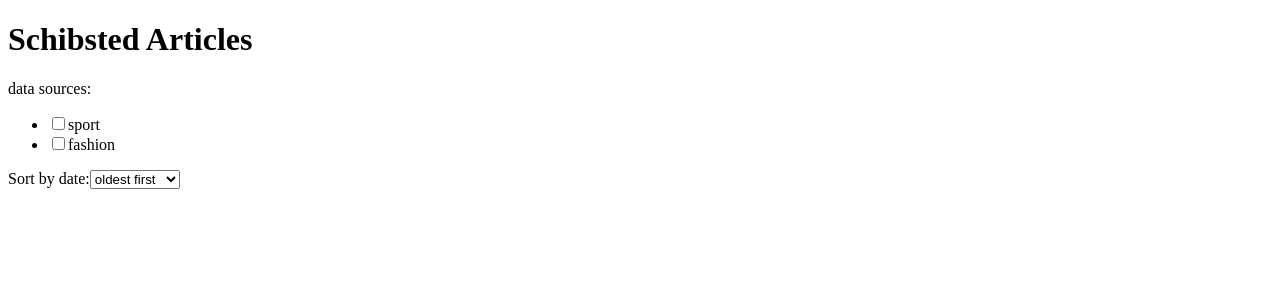
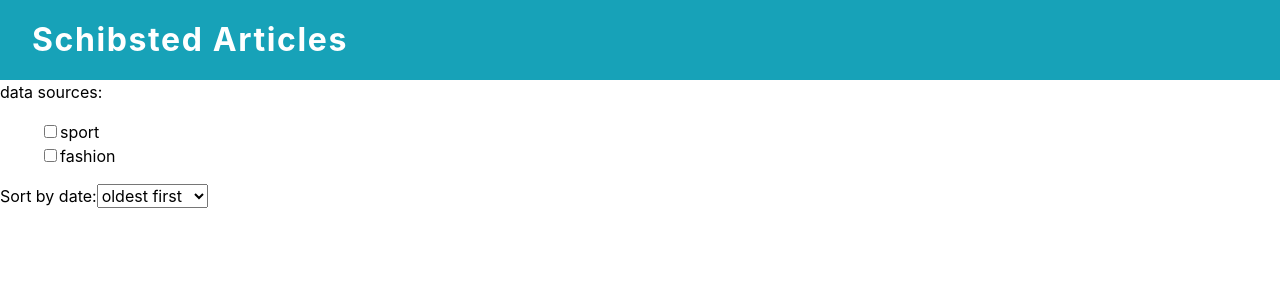
Before and after one commit to lkp25/schibsted, a React app: page / in a window 1280 px wide. Shown: the top 300 px of the page. Built offline with nearby package versions, Linux system fonts and the light colour scheme.

Commit message:
configure basic css structure and styles

```diff
--- /dev/null
+++ b/src/index.css
@@ -0,0 +1,36 @@
+:root {
+  --spacing: 0.1rem;
+  --blue: #007bff;
+  --indigo: #6610f2;
+  --purple: #6f42c1;
+  --pink: #e83e8c;
+  --red: #dc3545;
+  --orange: #fd7e14;
+  --yellow: #ffc107;
+  --green: #28a745;
+  --teal: #20c997;
+  --cyan: #17a2b8;
+  --white: #fff;
+  --gray: #6c757d;
+  --gray-dark: #343a40;
+  --primary: #007bff;
+  --secondary: #6c757d;
+  --success: #28a745;
+  --info: #17a2b8;
+  --warning: #ffc107;
+  --danger: #dc3545;
+  --light: #f8f9fa;
+  --dark: #343a40;
+  --breakpoint-xs: 0;
+  --breakpoint-sm: 576px;
+  --breakpoint-md: 768px;
+  --breakpoint-lg: 992px;
+  --breakpoint-xl: 1200px;
+  --font-family-sans-serif: -apple-system, BlinkMacSystemFont, 'Segoe UI',
+    Roboto, 'Helvetica Neue', Arial, 'Noto Sans', sans-serif,
+    'Apple Color Emoji', 'Segoe UI Emoji', 'Segoe UI Symbol', 'Noto Color Emoji';
+}
+
+body {
+  font-family: var(--font-family-sans-serif);
+}
--- a/src/index.tsx
+++ b/src/index.tsx
@@ -1,4 +1,6 @@
 import ReactDOM from 'react-dom';
 import { App } from './App';
+import './reset.css';
+import './index.css';
 
 ReactDOM.render(<App />, document.getElementById('root'));
--- /dev/null
+++ b/src/pages/articles/Articles.css
@@ -0,0 +1,9 @@
+.articles__title {
+  padding: 1rem 2rem;
+  background: var(--cyan);
+  color: var(--white);
+  letter-spacing: var(--spacing);
+}
+
+.articles__controls {
+}
--- a/src/pages/articles/Articles.tsx
+++ b/src/pages/articles/Articles.tsx
@@ -2,6 +2,7 @@
 import ArticlePreview from '../../components/articlePreview';
 import ErrorMessage from '../../components/errorMessage';
 import { getDateInMiliseconds } from '../../utils';
+import './Articles.css';
 
 export interface Article {
   id: number;
@@ -96,10 +97,10 @@
 
   return (
     <>
-      <h1>Schibsted Articles</h1>
+      <h1 className="articles__title">Schibsted Articles</h1>
 
-      <div>
-        <div>data sources:</div>
+      <section className="articles__controls">
+        <span>data sources:</span>
         {/* dynamically display checkboxes for all categories */}
         <ul>
           {KNOWN_CATEGORIES.map((category) => {
@@ -128,7 +129,6 @@
             );
           })}
         </ul>
-      </div>
         <div>
           <label htmlFor="date_select">
             Sort by date:
@@ -145,6 +145,7 @@
             </select>
           </label>
         </div>
+      </section>
 
       {/* add a CSS spinner here */}
       {isLoading ? (
--- /dev/null
+++ b/src/reset.css
@@ -0,0 +1,74 @@
+/* Box sizing rules */
+*,
+*::before,
+*::after {
+  box-sizing: border-box;
+}
+
+/* Remove default margin */
+body,
+h1,
+h2,
+h3,
+h4,
+p,
+figure,
+blockquote,
+dl,
+dd {
+  margin: 0;
+}
+
+/* Remove list styles on ul, ol elements  */
+ul,
+ol {
+  list-style: none;
+}
+
+/* Set core root defaults */
+html:focus-within {
+  scroll-behavior: smooth;
+}
+
+/* Set core body defaults */
+body {
+  min-height: 100vh;
+  text-rendering: optimizeSpeed;
+  line-height: 1.5;
+}
+
+/* A elements that don't have a class get default styles */
+a:not([class]) {
+  text-decoration-skip-ink: auto;
+}
+
+/* Make images easier to work with */
+img,
+picture {
+  max-width: 100%;
+  display: block;
+}
+
+/* Inherit fonts for inputs and buttons */
+input,
+button,
+textarea,
+select {
+  font: inherit;
+}
+
+/* Remove all animations, transitions and smooth scroll for people that prefer not to see them */
+@media (prefers-reduced-motion: reduce) {
+  html:focus-within {
+    scroll-behavior: auto;
+  }
+
+  *,
+  *::before,
+  *::after {
+    animation-duration: 0.01ms !important;
+    animation-iteration-count: 1 !important;
+    transition-duration: 0.01ms !important;
+    scroll-behavior: auto !important;
+  }
+}
```
Also changed, not shown: 1 other file (tests, documents, lock files or other folders). Lines whose indentation alone changed are shown as unchanged.
